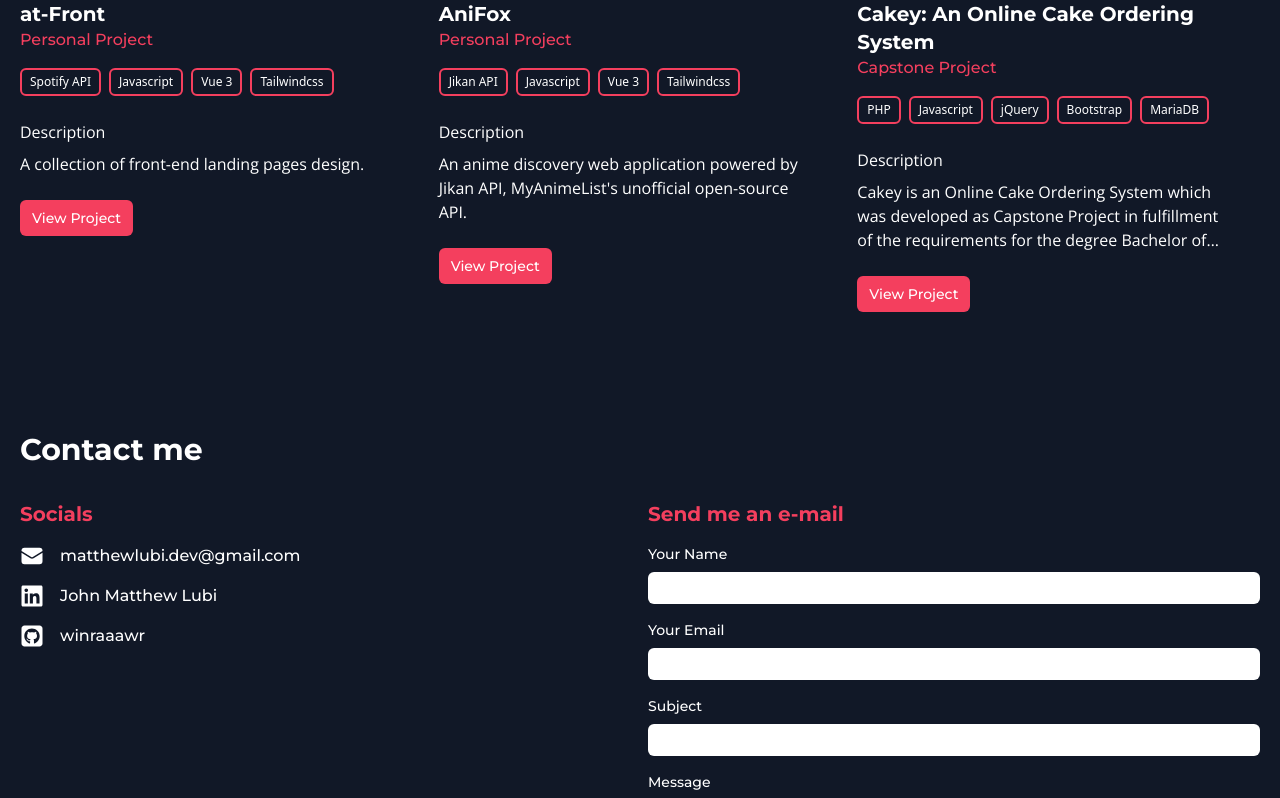
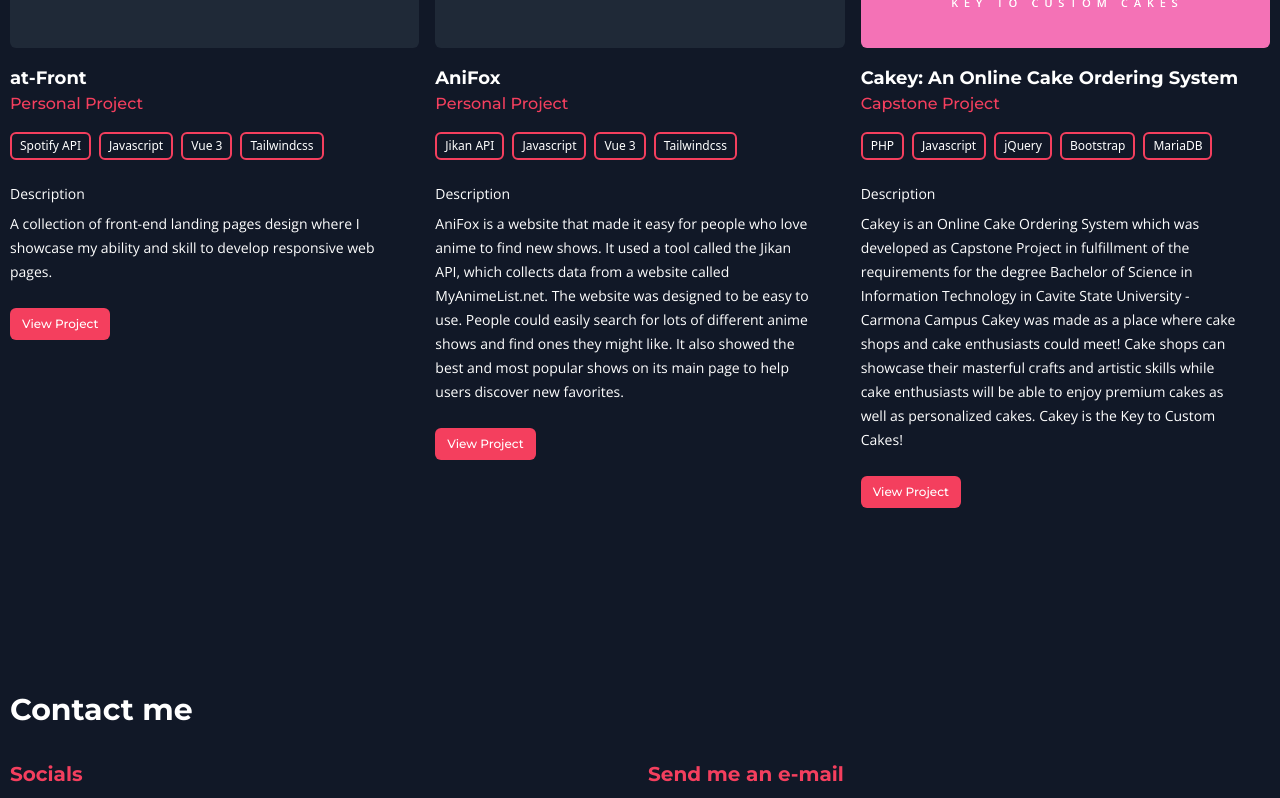
Before and after one commit to winraaawr/portfolio, a Vue app: page / in a window 1280 px wide. Shown: the part 1740-2538 px from the top of the page. Built offline with nearby package versions, Linux system fonts and the light colour scheme.

Commit message:
Update projects

```diff
--- a/src/components/Projects.vue
+++ b/src/components/Projects.vue
@@ -1,5 +1,5 @@
 <template>
-    <div id="projects" class="container flex flex-col py-8 my-8 h-auto md:min-h-[60vh] w-full">
+    <div id="projects" class="container flex flex-col py-16 my-16 h-auto md:min-h-[60vh] w-full">
         <h1 class="text-display font-bold text-3xl text-white">Projects</h1>
         <div class="grid grid-cols-1 md:grid-cols-3 gap-4 my-2">
 
@@ -7,22 +7,22 @@
                 <span class="flex flex-row items-center justify-center mb-4 h-48 w-full bg-gray-800 rounded-md">
                     <img src="../assets/at-front-logo.png" class="h-24 w-auto object-cover object-center" alt="AniFox Logo">
                 </span>
-                <h2 class="text-display font-bold text-xl">at-Front</h2>
-                <h3 class="text-display text-rose-500 mb-4">Personal Project</h3>
+                <h2 class="text-display font-bold text-lg">at-Front</h2>
+                <h3 class="text-display text-rose-500 text-base mb-4">Personal Project</h3>
                 <div class="flex flex-wrap mb-4">
                     <span class="text-xs border-2 border-rose-500 rounded-md mr-2 mb-2 px-2 py-1">Spotify API</span>
                     <span class="text-xs border-2 border-rose-500 rounded-md mr-2 mb-2 px-2 py-1">Javascript</span>
                     <span class="text-xs border-2 border-rose-500 rounded-md mr-2 mb-2 px-2 py-1">Vue 3</span>
                     <span class="text-xs border-2 border-rose-500 rounded-md mr-2 mb-2 px-2 py-1">Tailwindcss</span>
                 </div>
-                <h6 class="text-body mb-2">Description</h6>
-                <span class="mb-6 md:mr-8 text-body text-sm md:text-base">
-                    A collection of front-end landing pages design.
+                <h6 class="text-body text-sm mb-2">Description</h6>
+                <span class="mb-6 md:mr-8 text-body leading-6 text-sm">
+                    A collection of front-end landing pages design where I showcase my ability and skill to develop responsive web pages.
                     <br>
                 </span>
                 <div class="flex">
-                    <a class="text-display bg-rose-500 py-2 px-3 text-sm rounded-md hover:bg-rose-600 hover:shadow-md transition-all ease-in-out"
-                        href="https://at-front.pages.dev/">View Project</a>
+                    <a class="text-display bg-rose-500 py-2 px-3 text-xs rounded-md hover:bg-rose-600 hover:shadow-md transition-all ease-in-out"
+                        href="https://at-front.pages.dev/" target="_blank">View Project</a>
                 </div>
             </div>
 
@@ -30,7 +30,7 @@
                 <span class="flex flex-row items-center justify-center mb-4 h-48 w-full bg-gray-800 rounded-md">
                     <img src="../assets/anifox-logo.png" class="h-24 w-auto object-cover object-center" alt="AniFox Logo">
                 </span>
-                <h2 class="text-display font-bold text-xl">AniFox</h2>
+                <h2 class="text-display font-bold text-lg">AniFox</h2>
                 <h3 class="text-display text-rose-500 mb-4">Personal Project</h3>
                 <div class="flex flex-wrap mb-4">
                     <span class="text-xs border-2 border-rose-500 rounded-md mr-2 mb-2 px-2 py-1">Jikan API</span>
@@ -38,14 +38,14 @@
                     <span class="text-xs border-2 border-rose-500 rounded-md mr-2 mb-2 px-2 py-1">Vue 3</span>
                     <span class="text-xs border-2 border-rose-500 rounded-md mr-2 mb-2 px-2 py-1">Tailwindcss</span>
                 </div>
-                <h6 class="text-body mb-2">Description</h6>
-                <span class="mb-6 md:mr-8 text-body text-sm md:text-base">
-                    An anime discovery web application powered by Jikan API, MyAnimeList's unofficial open-source API.
+                <h6 class="text-body text-sm mb-2">Description</h6>
+                <span class="mb-6 md:mr-8 text-body leading-6 text-sm">
+                    AniFox is a website that made it easy for people who love anime to find new shows. It used a tool called the Jikan API, which collects data from a website called MyAnimeList.net. The website was designed to be easy to use. People could easily search for lots of different anime shows and find ones they might like. It also showed the best and most popular shows on its main page to help users discover new favorites.
                     <br>
                 </span>
                 <div class="flex">
-                    <a class="text-display bg-rose-500 py-2 px-3 text-sm rounded-md hover:bg-rose-600 hover:shadow-md transition-all ease-in-out"
-                        href="https://winraaawr.github.io/anifox/">View Project</a>
+                    <a class="text-display bg-rose-500 py-2 px-3 text-xs rounded-md hover:bg-rose-600 hover:shadow-md transition-all ease-in-out"
+                        href="https://winraaawr.github.io/anifox/" target_blank>View Project</a>
                 </div>
             </div>
 
@@ -53,8 +53,8 @@
                 <span class="flex flex-row items-center justify-center mb-4 h-48 w-full bg-pink-400 rounded-md">
                     <img src="../assets/cakey-logo.png" class="h-36 w-auto object-cover object-center" alt="cakey logo">
                 </span>
-                <h2 class="text-display font-bold text-xl">Cakey: An Online Cake Ordering System</h2>
-                <h3 class="text-display text-rose-500 mb-4">Capstone Project</h3>
+                <h2 class="text-display font-bold text-lg line-clamp-1">Cakey: An Online Cake Ordering System</h2>
+                <h3 class="text-display text-rose-500 text-base mb-4">Capstone Project</h3>
                 <div class="flex flex-wrap mb-4">
                     <span class="text-xs border-2 border-rose-500 rounded-md mr-2 mb-2 px-2 py-1">PHP</span>
                     <span class="text-xs border-2 border-rose-500 rounded-md mr-2 mb-2 px-2 py-1">Javascript</span>
@@ -62,8 +62,8 @@
                     <span class="text-xs border-2 border-rose-500 rounded-md mr-2 mb-2 px-2 py-1">Bootstrap</span>
                     <span class="text-xs border-2 border-rose-500 rounded-md mr-2 mb-2 px-2 py-1">MariaDB</span>
                 </div>
-                <h6 class="text-body mb-2">Description</h6>
-                <span class="mb-6 md:mr-8 text-body text-sm md:text-base line-clamp-3">
+                <h6 class="text-body text-sm mb-2">Description</h6>
+                <span class="mb-6 md:mr-8 text-body leading-6 text-sm">
                     Cakey is an Online Cake Ordering System
                     which was developed as Capstone Project in fulfillment of the
                     requirements for the degree Bachelor of Science in Information Technology in
@@ -76,7 +76,7 @@
                     Cakey is the Key to Custom Cakes!
                 </span>
                 <div class="flex">
-                    <a class="text-display bg-rose-500 py-2 px-3 text-sm rounded-md hover:bg-rose-600 hover:shadow-md transition-all ease-in-out"
+                    <a class="text-display bg-rose-500 py-2 px-3 text-xs rounded-md hover:bg-rose-600 hover:shadow-md transition-all ease-in-out"
                         href="https://cakey.x10.mx" target="_blank">View Project</a>
                 </div>
             </div>
--- a/tailwind.config.js
+++ b/tailwind.config.js
@@ -4,7 +4,7 @@ module.exports = {
   theme: {
     container: {
       center: true,
-      padding: "20px",
+      padding: "10px",
     },
     extend: {
       fontFamily: {
```
